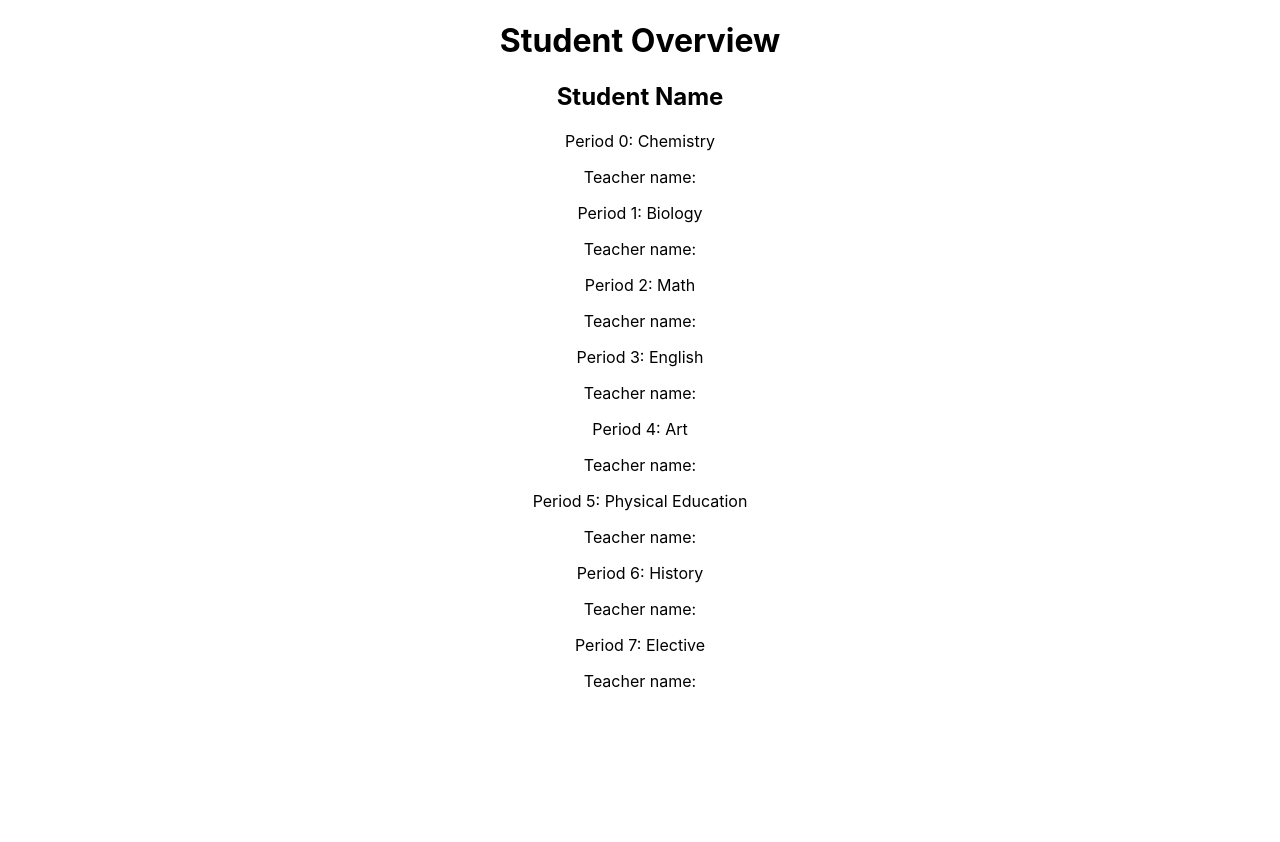
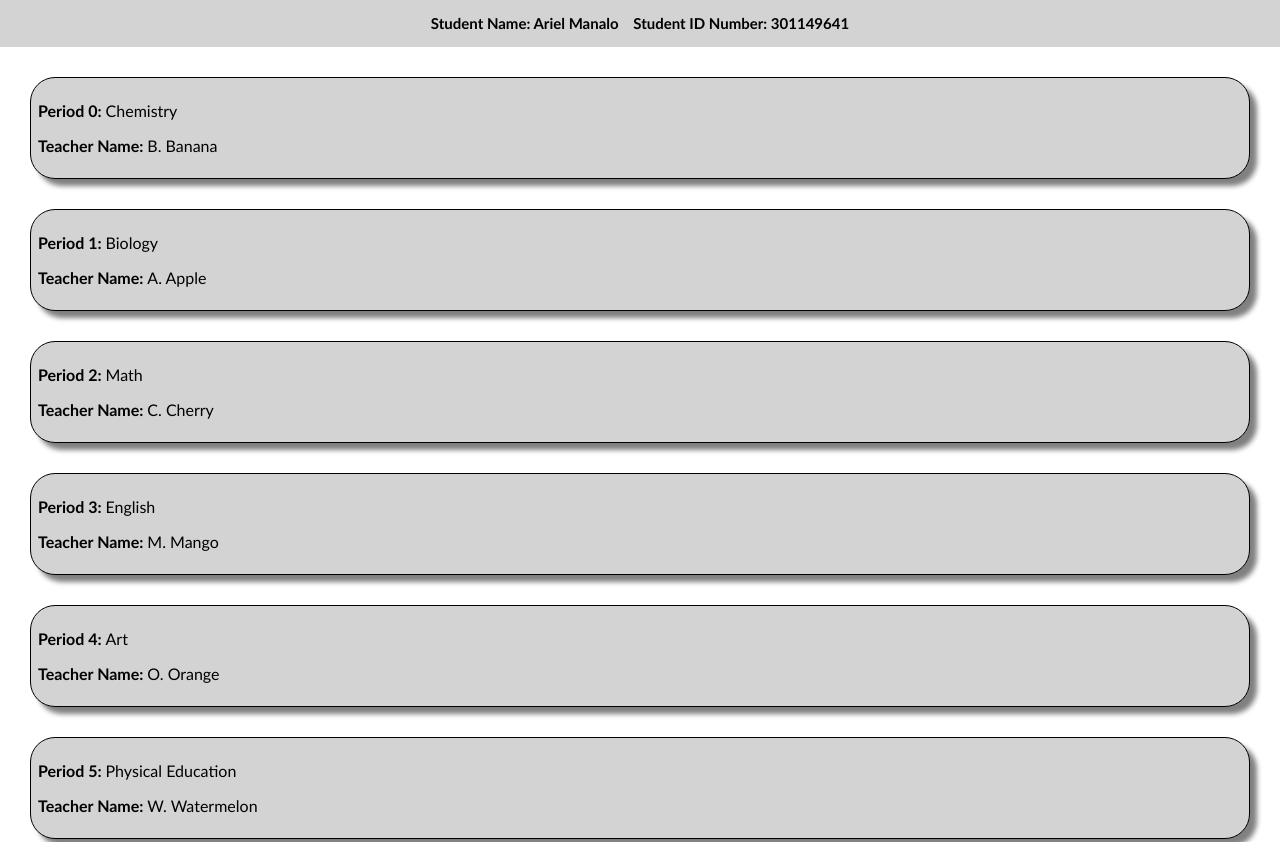
Before and after one commit to bruteforceproject/PortalEd, a React (Create React App) app in the folder frontend/: page /studentOverview in a window 1280 px wide. Shown: the top 842 px of the page. Before the commit the page ends 800 px from the top, so only its background shows below. Built offline with nearby package versions, Linux system fonts and the light colour scheme.

Commit message:
added to the style page for studentOverview and made changes to studentOverview

```diff
--- a/frontend/src/components/studentOverview.css
+++ b/frontend/src/components/studentOverview.css
@@ -0,0 +1,129 @@
+/* Style page for student overview */
+
+body{
+    background-color: white;
+    margin: 0px;
+    font-family:'Trebuchet MS', 'Lucida Sans Unicode', 'Lucida Grande', 'Lucida Sans', Arial, sans-serif;
+    text-align: left;
+}
+header{
+    background-color: lightgray;
+    font-size: 10px;
+    padding:2px;
+}
+
+div.headLink{
+    cursor: pointer;
+    position: relative;
+}
+div.headLink:hover{
+    background-color: lightblue;
+}
+
+div.Period0{
+    border: 1.5px solid black;
+    background-color: lightgray;
+    box-shadow: 7px 7px 5px gray;
+    border-radius: 25px;
+    padding: 7px;
+    margin: 30px;
+}
+div.Period1{
+    border: 1.5px solid black;
+    background-color: lightgray;
+    box-shadow: 7px 7px 5px gray;
+    border-radius: 25px;
+    padding: 7px;
+    margin: 30px;
+}
+
+div.Period2{
+    border: 1.5px solid black;
+    background-color: lightgray;
+    box-shadow: 7px 7px 5px gray;
+    border-radius: 25px;
+    padding: 7px;
+    margin: 30px;
+}
+div.Period3{
+    border: 1.5px solid black;
+    background-color: lightgray;
+    box-shadow: 7px 7px 5px gray;
+    border-radius: 25px;
+    padding: 7px;
+    margin: 30px;
+}
+div.Period4{
+    border: 1.5px solid black;
+    background-color: lightgray;
+    box-shadow: 7px 7px 5px gray;
+    border-radius: 25px;
+    padding: 7px;
+    margin: 30px;
+}
+div.Period5{
+    border: 1.5px solid black;
+    background-color: lightgray;
+    box-shadow: 7px 7px 5px gray;
+    border-radius: 25px;
+    padding: 7px;
+    margin: 30px;
+}
+div.Period6{
+    border: 1.5px solid black;
+    background-color: lightgray;
+    box-shadow: 7px 7px 5px gray;
+    border-radius: 25px;
+    padding: 7px;
+    margin: 30px;
+}
+div.Period7{
+    border: 1.5px solid black;
+    background-color: lightgray;
+    box-shadow: 7px 7px 5px gray;
+    border-radius: 25px;
+    padding: 7px;
+    margin: 30px;
+}
+
+div.Period0:hover{
+    border: 1.5px solid lightskyblue;
+    box-shadow: 7px 7px 5px lightskyblue;
+}
+div.Period1:hover{
+    border: 1.5px solid lightskyblue;
+    box-shadow: 7px 7px 5px lightskyblue;
+}
+div.Period2:hover{
+    border: 1.5px solid lightskyblue;
+    box-shadow: 7px 7px 5px lightskyblue;
+}
+div.Period3:hover{
+    border: 1.5px solid lightskyblue;
+    box-shadow: 7px 7px 5px lightskyblue;
+}
+div.Period4:hover{
+    border: 1.5px solid lightskyblue;
+    box-shadow: 7px 7px 5px lightskyblue;
+}
+div.Period5:hover{
+    border: 1.5px solid lightskyblue;
+    box-shadow: 7px 7px 5px lightskyblue;
+}
+div.Period6:hover{
+    border: 1.5px solid lightskyblue;
+    box-shadow: 7px 7px 5px lightskyblue;
+}
+div.Period7:hover{
+    border: 1.5px solid lightskyblue;
+    box-shadow: 7px 7px 5px lightskyblue;
+}
+
+.link{
+    position:absolute;
+    width:100%;
+    height:100%;
+    top:0;
+    left:0;
+    z-index:1;
+}
--- a/frontend/src/components/studentOverview.js
+++ b/frontend/src/components/studentOverview.js
@@ -1,5 +1,6 @@
 import React from 'react';
-
+import './studentOverview.css';
+import {Link} from "react-router-dom";
 //Class names, Student Name, and Teacher names will be accessed from DB
 //need to add logos similar to ones in our mockup
 //need to style
@@ -7,42 +8,53 @@ import React from 'react';
 function studentOverview() {
   return (
 
+    <html>
+    <header>
+        <div className="headLink">
+        <a href="studentHistory.js">
+            <span class="link"></span>
+        </a>
+        <h2>Student Name: Ariel Manalo &nbsp;&nbsp; Student ID Number: 301149641</h2>
+        </div>
+    </header>
+    <body>
     <div>
-      <h1>Student Overview</h1>
-      <div><h2>Student Name</h2></div>
+      <div></div>
       <div className='Period0'>
-          <p>Period 0: Chemistry</p>
-          <p>Teacher name: </p>
+          <p><b>Period 0: </b>Chemistry</p>
+          <p><b>Teacher Name: </b>B. Banana</p>
       </div>
       <div className='Period1'>
-          <p>Period 1: Biology</p>
-          <p>Teacher name: </p>
+          <p><b>Period 1: </b>Biology</p>
+          <p><b>Teacher Name: </b>A. Apple</p>
       </div>
       <div className='Period2'>
-          <p>Period 2: Math</p>
-          <p>Teacher name: </p>
+          <p><b>Period 2: </b>Math</p>
+          <p><b>Teacher Name: </b>C. Cherry</p>
       </div>
       <div className='Period3'>
-          <p>Period 3: English</p>
-          <p>Teacher name: </p>
+          <p><b>Period 3: </b>English</p>
+          <p><b>Teacher Name: </b>M. Mango</p>
       </div>
       <div className='Period4'>
-          <p>Period 4: Art</p>
-          <p>Teacher name: </p>
+          <p><b>Period 4: </b>Art</p>
+          <p><b>Teacher Name: </b>O. Orange</p>
       </div>
       <div className='Period5'>
-          <p>Period 5: Physical Education</p>
-          <p>Teacher name: </p>
+          <p><b>Period 5: </b>Physical Education</p>
+          <p><b>Teacher Name: </b>W. Watermelon</p>
       </div>
       <div className='Period6'>
-          <p>Period 6: History</p>
-          <p>Teacher name: </p>
+          <p><b>Period 6: </b>History</p>
+          <p><b>Teacher Name: </b>D. Dragonfruit</p>
       </div>
       <div className='Period7'>
-          <p>Period 7: Elective</p>
-          <p>Teacher name: </p>
+          <p><b>Period 7: </b>Elective</p>
+          <p><b>Teacher Name: </b>B. Blueberry</p>
       </div>
     </div>
+    </body>
+    </html>
   )
 }
 export default studentOverview;
```
